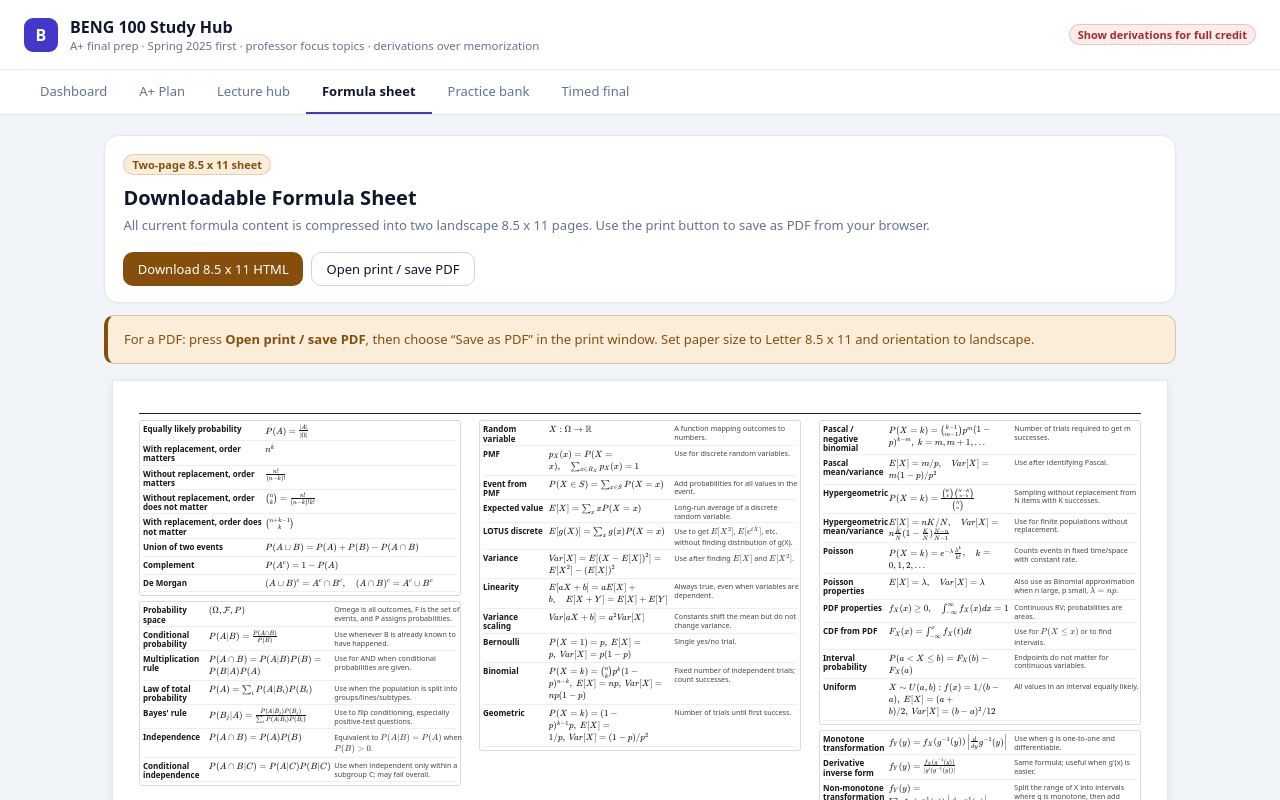
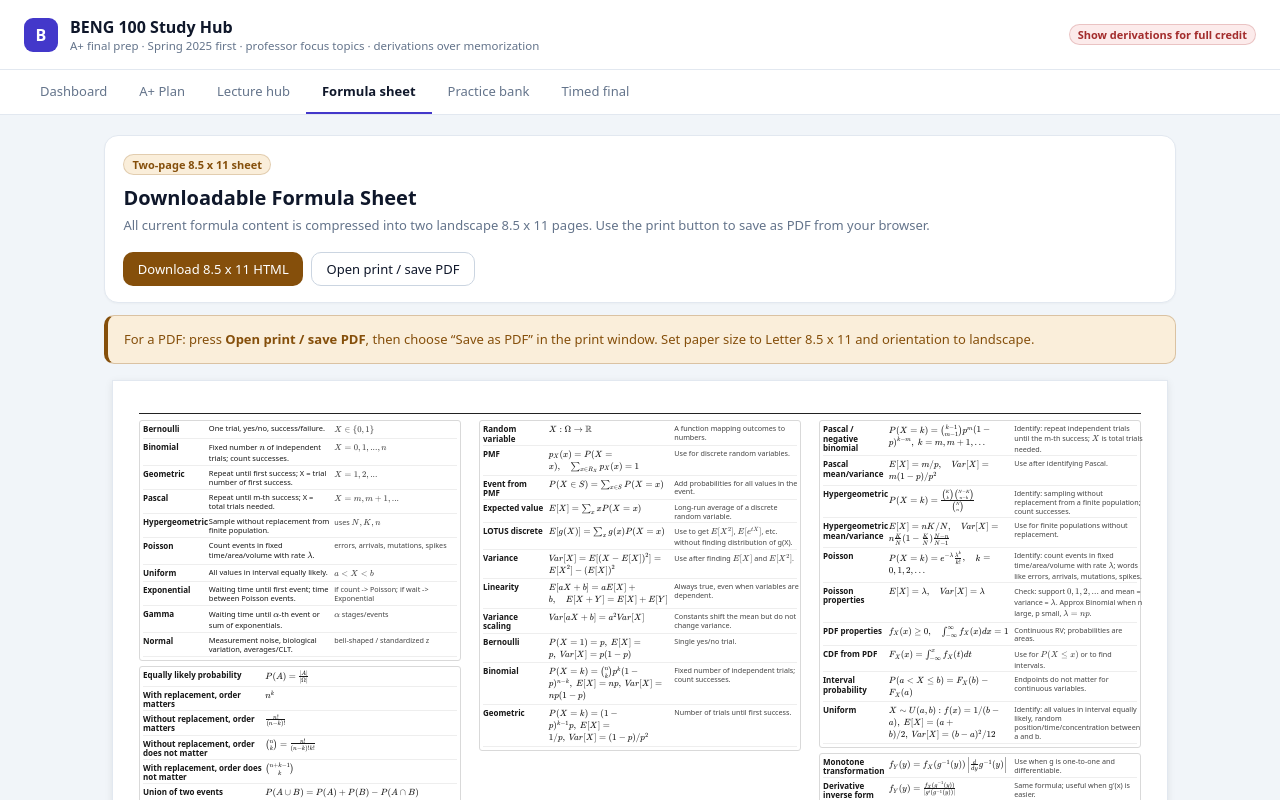
Before and after one commit to aku1108/Beng100-final-study-hub, a React (Vite) app in the folder beng100-vercel-app/: page / in a window 1280 px wide. Both pictures are taken after a click on the button "Build cheat sheet". Shown: the top 800 px of the page. Built offline with nearby package versions, Linux system fonts and the light colour scheme.

Commit message:
Add distribution identification guide

```diff
--- a/beng100-vercel-app/src/App.jsx
+++ b/beng100-vercel-app/src/App.jsx
@@ -228,17 +228,17 @@ const MODULES = [
       [
         "Bernoulli",
         "$$P(X=1)=p,\\ E[X]=p,\\ Var[X]=p(1-p)$$",
-        "Single yes/no trial."
+        "Identify: one trial only; success/failure; $X$ is 0 or 1."
       ],
       [
         "Binomial",
         "$$P(X=k)=\\binom nkp^k(1-p)^{n-k},\\ E[X]=np,\\ Var[X]=np(1-p)$$",
-        "Fixed number of independent trials; count successes."
+        "Identify: fixed number $n$ of independent trials; count successes."
       ],
       [
         "Geometric",
         "$$P(X=k)=(1-p)^{k-1}p,\\ E[X]=1/p,\\ Var[X]=(1-p)/p^2$$",
-        "Number of trials until first success."
+        "Identify: repeat until first success; $X$ is the trial number of that first success."
       ]
     ],
     "example": {
@@ -902,7 +902,7 @@ const QUICK_SHEETS = [
       [
         "Pascal / negative binomial",
         "$$P(X=k)=\\binom{k-1}{m-1}p^m(1-p)^{k-m},\\ k=m,m+1,\\ldots$$",
-        "Number of trials required to get m successes."
+        "Identify: repeat independent trials until the m-th success; $X$ is total trials needed."
       ],
       [
         "Pascal mean/variance",
@@ -912,7 +912,7 @@ const QUICK_SHEETS = [
       [
         "Hypergeometric",
         "$$P(X=k)=\\frac{\\binom Kk\\binom{N-K}{n-k}}{\\binom Nn}$$",
-        "Sampling without replacement from N items with K successes."
+        "Identify: sampling without replacement from a finite population; count successes."
       ],
       [
         "Hypergeometric mean/variance",
@@ -922,12 +922,12 @@ const QUICK_SHEETS = [
       [
         "Poisson",
         "$$P(X=k)=e^{-\\lambda}\\frac{\\lambda^k}{k!},\\quad k=0,1,2,\\ldots$$",
-        "Counts events in fixed time/space with constant rate."
+        "Identify: count events in fixed time/area/volume with rate $\\lambda$; words like errors, arrivals, mutations, spikes."
       ],
       [
         "Poisson properties",
         "$$E[X]=\\lambda,\\quad Var[X]=\\lambda$$",
-        "Also use as Binomial approximation when n large, p small, $\\lambda=np$."
+        "Check: support $0,1,2,...$ and mean = variance = $\\lambda$. Approx Binomial when n large, p small, $\\lambda=np$."
       ],
       [
         "PDF properties",
@@ -947,7 +947,7 @@ const QUICK_SHEETS = [
       [
         "Uniform",
         "$$X\\sim U(a,b): f(x)=1/(b-a),\\ E[X]=(a+b)/2,\\ Var[X]=(b-a)^2/12$$",
-        "All values in an interval equally likely."
+        "Identify: all values in interval equally likely, random position/time/concentration between a and b."
       ]
     ]
   },
@@ -980,22 +980,22 @@ const QUICK_SHEETS = [
       [
         "Exponential PDF/CDF",
         "$$f(x)=\\lambda e^{-\\lambda x},\\ x\\ge0;\\quad F(x)=1-e^{-\\lambda x}$$",
-        "Waiting time until first event; memoryless."
+        "Identify: waiting time until first event, lifetime, decay time, time between Poisson events."
       ],
       [
         "Exponential properties",
         "$$E[X]=1/\\lambda,\\quad Var[X]=1/\\lambda^2,\\quad P(X>s+t|X>s)=P(X>t)$$",
-        "Use with rate/waiting-time language."
+        "Decision rule: if asking count, use Poisson; if asking waiting time, use Exponential."
       ],
       [
         "Gamma",
         "$$f(x)=\\frac{\\lambda^\\alpha}{\\Gamma(\\alpha)}x^{\\alpha-1}e^{-\\lambda x},\\quad E[X]=\\alpha/\\lambda,\\ Var[X]=\\alpha/\\lambda^2$$",
-        "Waiting time until alpha-th event / sum of exponentials."
+        "Identify: waiting time until the $\\alpha$-th event, or sum of independent Exponential(rate $\\lambda$) variables."
       ],
       [
         "Normal",
         "$$f(x)=\\frac{1}{\\sqrt{2\\pi\\sigma^2}}e^{-(x-\\mu)^2/(2\\sigma^2)}$$",
-        "Measurement with many small independent noise sources."
+        "Identify: measurement noise, biological variation, averages/CLT, symmetric bell-shaped data."
       ],
       [
         "Standardization",
@@ -1304,6 +1304,18 @@ const FORMULA_SHEET_PAGES = [
     title: "Page 2: Joint RVs, Moments, Bounds, CLT, Estimation, Testing",
     weeks: ["Week 6", "Week 7", "Week 8", "Week 9", "Week 10"]
   }
+];
+const DISTRIBUTION_ID_GUIDE = [
+  ["Bernoulli", "One trial, yes/no, success/failure.", "$X\\in\\{0,1\\}$"],
+  ["Binomial", "Fixed number $n$ of independent trials; count successes.", "$X=0,1,...,n$"],
+  ["Geometric", "Repeat until first success; X = trial number of first success.", "$X=1,2,...$"],
+  ["Pascal", "Repeat until m-th success; X = total trials needed.", "$X=m,m+1,...$"],
+  ["Hypergeometric", "Sample without replacement from finite population.", "uses $N,K,n$"],
+  ["Poisson", "Count events in fixed time/area/volume with rate $\\lambda$.", "errors, arrivals, mutations, spikes"],
+  ["Uniform", "All values in interval equally likely.", "$a<X<b$"],
+  ["Exponential", "Waiting time until first event; time between Poisson events.", "if count -> Poisson; if wait -> Exponential"],
+  ["Gamma", "Waiting time until $\\alpha$-th event or sum of exponentials.", "$\\alpha$ stages/events"],
+  ["Normal", "Measurement noise, biological variation, averages/CLT.", "bell-shaped / standardized z"]
 ];
 const FINALS = [
   {
@@ -1934,10 +1946,24 @@ function renderFormulaSheetHtml() {
       ${weekFromSheetLabel(sheet.label) === "Week 1" ? "" : `<div class="formula-use">${escapeHtml(use)}</div>`}
     </div>
   `).join("");
+  const renderDistributionGuide = () => `
+    <section class="week-block id-guide">
+      <div class="formula-grid">
+        ${DISTRIBUTION_ID_GUIDE.map(([name, clue, key]) => `
+          <div class="formula-row">
+            <div class="formula-name">${escapeHtml(name)}</div>
+            <div class="formula-math">${escapeHtml(clue)}</div>
+            <div class="formula-use">${escapeHtml(key)}</div>
+          </div>
+        `).join("")}
+      </div>
+    </section>
+  `;
   const pages = FORMULA_SHEET_PAGES.map((page, pageIndex) => `
     <section class="page">
       <header></header>
       <main>
+        ${pageIndex === 0 ? renderDistributionGuide() : ""}
         ${formulasForPage(page).map(sheet => `
           <section class="week-block">
             <div class="formula-grid">${renderRows(sheet)}</div>
@@ -2020,6 +2046,15 @@ function FormulaA4Page({ page, index }) {
   return <div style={{ background:"#fff", color:"#171717", border:"1px solid var(--color-border-tertiary)", boxShadow:"0 2px 8px #00000014", width:"100%", maxWidth:"1056px", minHeight:"816px", margin:"0 auto 18px", padding:"26px", overflow:"hidden" }}>
     <div style={{ borderBottom:"1px solid #222", paddingBottom:"6px", marginBottom:"6px" }} />
     <div style={{ columnCount:3, columnGap:"18px" }}>
+      {index === 0 && <section style={{ breakInside:"avoid", marginBottom:"5px", border:"0.5px solid #d9d9d9", borderRadius:"3px", padding:"3px" }}>
+        <div style={{ display:"grid", gap:"3px" }}>
+          {DISTRIBUTION_ID_GUIDE.map(([name, clue, key])=><div key={name} style={{ display:"grid", gridTemplateColumns:"20% 39% 41%", gap:"3px", borderBottom:"0.5px solid #eee", paddingBottom:"2px", alignItems:"start" }}>
+            <div style={{ fontSize:"8px", fontWeight:800, lineHeight:1.15 }}>{name}</div>
+            <div style={{ fontSize:"7.5px", lineHeight:1.2, overflowWrap:"anywhere" }}><MathBlock text={clue}/></div>
+            <div style={{ fontSize:"7.2px", color:"#444", lineHeight:1.22 }}><MathBlock text={key}/></div>
+          </div>)}
+        </div>
+      </section>}
       {formulasForPage(page).map(sheet=><section key={sheet.label} style={{ breakInside:"avoid", marginBottom:"5px", border:"0.5px solid #d9d9d9", borderRadius:"3px", padding:"3px" }}>
         <div style={{ display:"grid", gap:"3px" }}>
           {sheet.formulas.map(([name, formula, use])=>{
```
